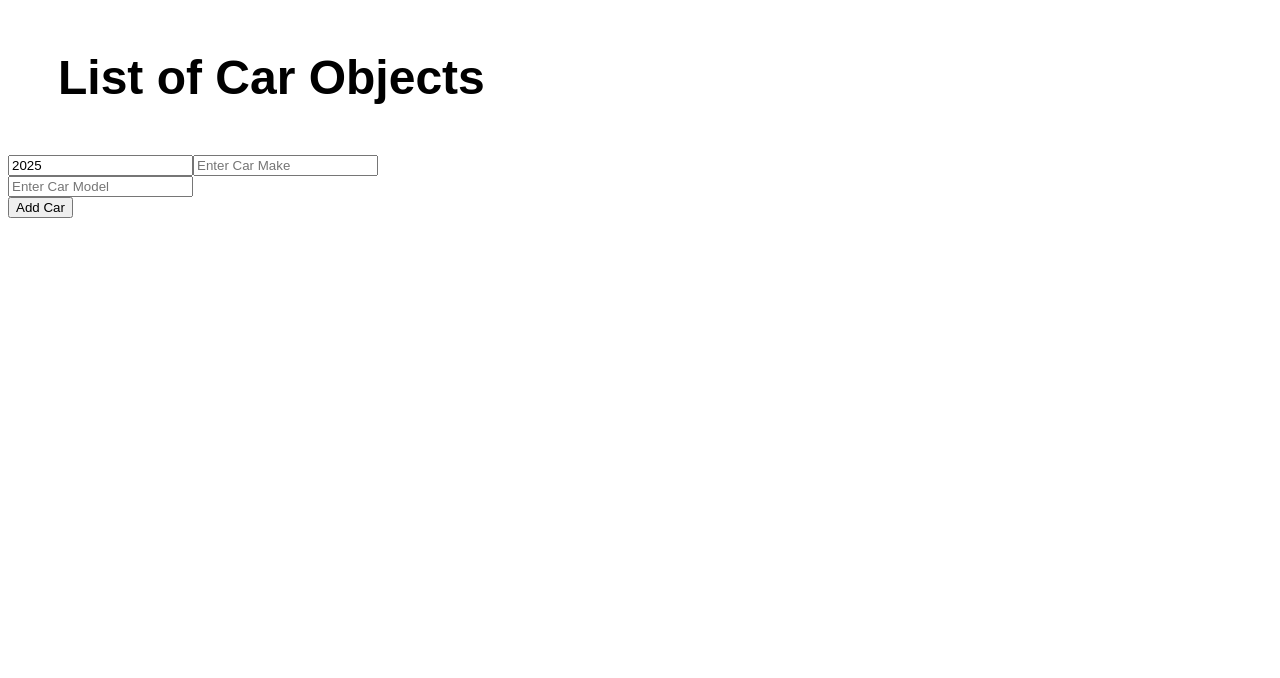
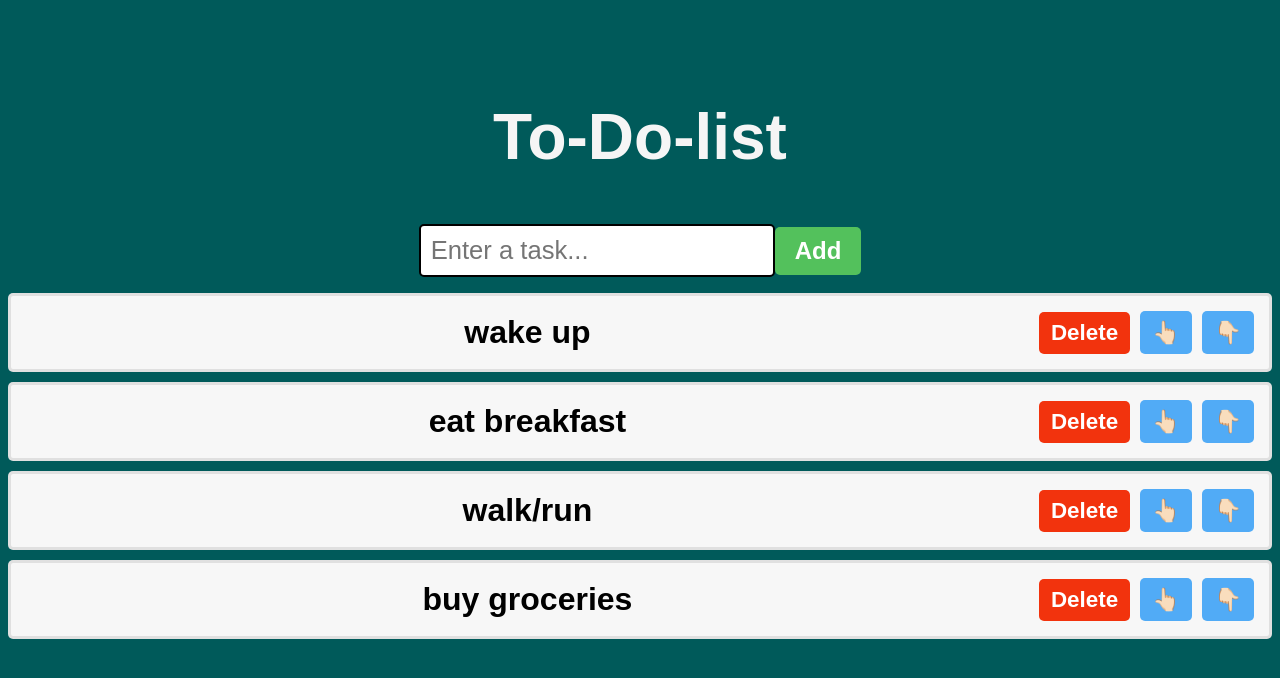
Before and after one commit to meow-codes201/Learn-React.js, a React (Vite) app in the folder my-react-app/: page / in a window 1280 px wide. Shown: the top 678 px of the page. Built offline with nearby package versions, Linux system fonts and the light colour scheme.

Commit message:
To do list using react hooks, useState()

```diff
--- a/my-react-app/src/App.jsx
+++ b/my-react-app/src/App.jsx
@@ -14,12 +14,13 @@ import UpdaterFunction from "./updaterFunction";
 import UpdateObjects from "./UpdateObjects";
 import UpdateArrays from "./UpdateArrays";
 import ArrayOfObjects from "./ArrayOfObjects";
+import ToDoList from "./ToDoList";
 function App() {
 return(
 <>
-<ArrayOfObjects></ArrayOfObjects>
+<ToDoList></ToDoList>
 
-
+{/* <ArrayOfObjects></ArrayOfObjects> */}
 {/* <UpdateArrays></UpdateArrays> */}
 {/* <UpdateObjects></UpdateObjects> */}
 {/* <UpdaterFunction></UpdaterFunction> */}
--- /dev/null
+++ b/my-react-app/src/ToDoList.css
@@ -0,0 +1,77 @@
+body{
+    background-color: rgb(0, 90, 90);
+    /* background-color: darkblue; */
+}
+.to-do-list{
+    font-family: Arial, Helvetica, sans-serif;
+    text-align: center;
+    margin-top: 100px;
+
+}
+h1{
+    color: whitesmoke;
+    font-size: 4rem;
+}
+button{
+    font-size: 1.5rem;
+    font-weight: bold;
+    padding: 10px 20px;
+    color: white;
+    border: none;
+    border-radius: 5px;
+    cursor: pointer;
+    transition: background-color 0.5s ease;
+}
+.add-btn{
+    background-color: hsl(125, 47%, 54%);
+}
+.add-btn:hover{
+    background-color: hsl(125, 47%, 44%);
+}
+.delete-btn{
+background-color: hsl(10, 90%, 50%);
+}
+.delete-btn:hover{
+background-color: hsl(10, 90%, 40%);
+}
+.text{
+
+
+}
+.move{
+background-color: hsl(207, 90%, 64%);
+}
+.move:hover{
+background-color: hsl(207, 90%, 54%);
+}
+input[type="text"]{
+    font-size: 1.6rem;
+    padding: 10px;
+    border: 2px solid black;
+    border-radius: 5px;
+    color: black;
+}
+ol{
+    padding: 0;
+}
+li{
+font-size: 2rem;
+font-weight: bold;
+padding: 15px;
+background-color: hsl(0,0%,97%);
+margin-bottom: 10px;
+border: 3px solid hsla(0,0%,85%,0.75);
+border-radius: 5px;
+display: flex;
+align-items: center;
+}
+.text{
+flex:1;
+}
+
+.delete-btn, .move{
+ padding: 8px 12px;
+ font-size: 1.4rem;
+ margin-left: 10px;
+
+}
--- /dev/null
+++ b/my-react-app/src/ToDoList.jsx
@@ -0,0 +1,78 @@
+import React,{useState} from "react";
+import './ToDoList.css'
+import { element, func } from "prop-types";
+
+function ToDoList(){
+
+    const [tasks,setTasks] = useState(['wake up','eat breakfast','walk/run','buy groceries']);
+    const [newTask,setNewTask] = useState("");
+
+    function handleInputChange(){
+        setNewTask(event.target.value);
+    }
+    function addTask(){
+        if(newTask.trim() !==""){
+            setTasks(t =>[...t,newTask]);
+        setNewTask("");
+        }
+    }
+
+    function deleteTask(index){
+        const updatedTasks = tasks.filter((element,i)=>{
+            return (index !== i)})
+            setTasks(updatedTasks);
+    }
+    function moveTaskUp(index){
+if(index>0){
+    const updatedTasks = [...tasks];
+    [updatedTasks[index],updatedTasks[index-1]] = [updatedTasks[index-1],updatedTasks[index]];
+    setTasks(updatedTasks);
+}
+
+    }
+    function moveTaskDown(index){
+if(index<tasks.length - 1){
+    const updatedTasks = [...tasks];
+    [updatedTasks[index],updatedTasks[index+1]] = [updatedTasks[index+1],updatedTasks[index]];
+    setTasks(updatedTasks);
+}
+
+    }
+
+    return(
+        <>
+        <div className="to-do-list">
+            <h1>To-Do-list</h1>
+            <div>
+                <input
+                type="text"
+                placeholder="Enter a task..."
+                value={newTask}
+                onChange={handleInputChange}
+                />
+                <button className="add-btn" onClick={addTask}>Add</button>
+
+
+
+
+
+            </div>
+            <ol>
+                {tasks.map((task,index)=>{
+                    return <li key={index}><span className="text">{task}</span>
+                    <button className="delete-btn" onClick={()=>{deleteTask(index)}}>Delete</button>
+                    <button className="move" onClick={()=>moveTaskUp(index)}>👆🏻</button>
+                    <button className="move" onClick={()=>{moveTaskDown(index)}}>👇🏻</button>
+
+                    </li>
+                })}
+            </ol>
+        </div>
+        </>
+    );
+
+
+
+
+}
+export default ToDoList
```
